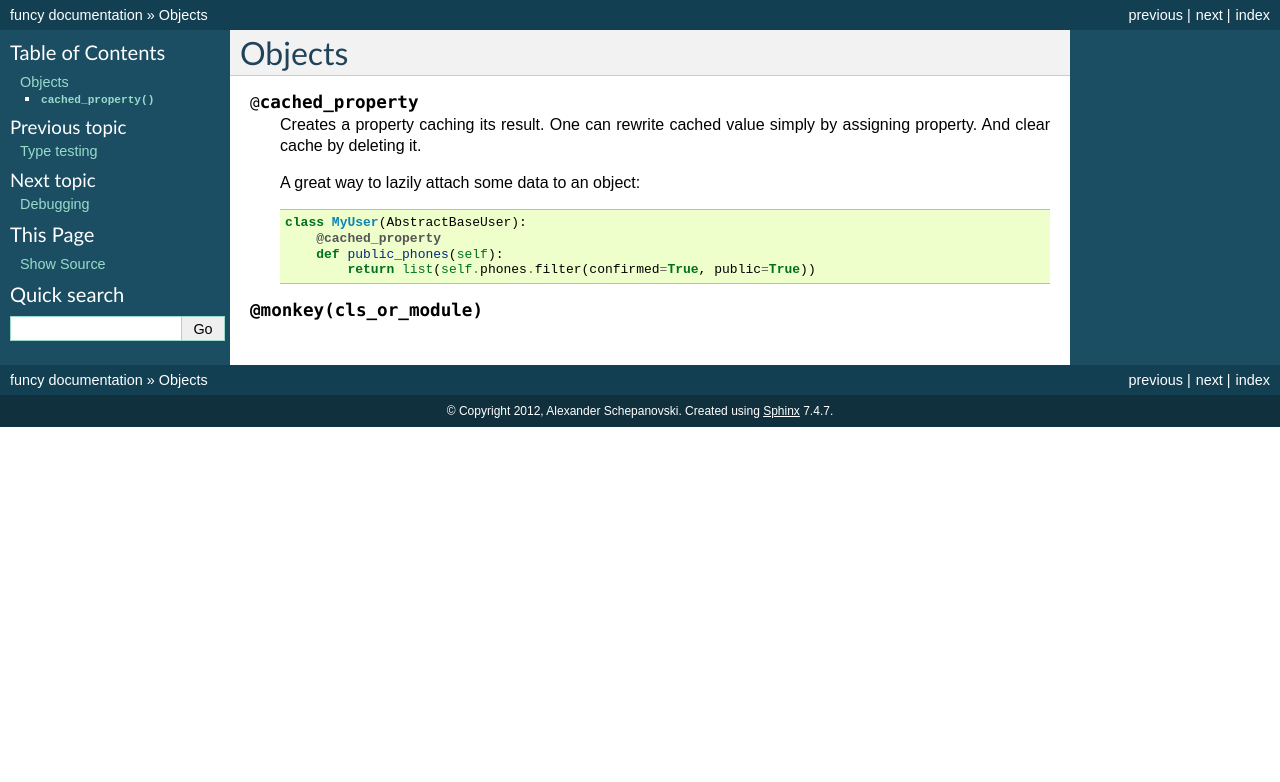
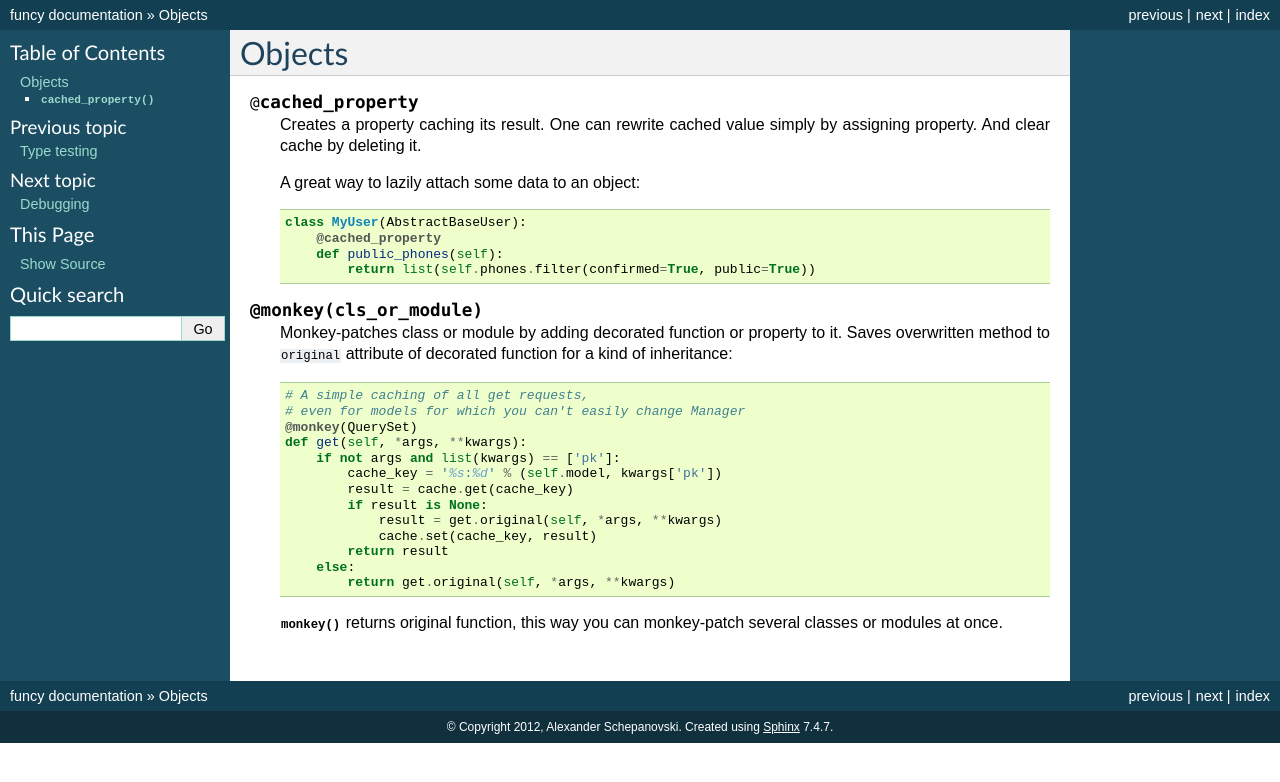
Before and after one commit to Jamaal224/funcy, a Sphinx documentation site: the page built from docs/objects.rst, in a window 1280 px wide. Shown: the top 782 px of the page. Built offline with Sphinx 7.4.7, drawn with Linux system fonts in a browser that asks for light colours.

Commit message:
Added docs for @monkey

```diff
--- a/docs/objects.rst
+++ b/docs/objects.rst
@@ -14,3 +14,21 @@ Objects
 
 
 .. decorator:: @monkey(cls_or_module)
+
+    Monkey-patches class or module by adding decorated function or property to it. Saves overwritten method to ``original`` attribute of decorated function for a kind of inheritance::
+
+        # A simple caching of all get requests,
+        # even for models for which you can't easily change Manager
+        @monkey(QuerySet)
+        def get(self, *args, **kwargs):
+            if not args and list(kwargs) == ['pk']:
+                cache_key = '%s:%d' % (self.model, kwargs['pk'])
+                result = cache.get(cache_key)
+                if result is None:
+                    result = get.original(self, *args, **kwargs)
+                    cache.set(cache_key, result)
+                return result
+            else:
+                return get.original(self, *args, **kwargs)
+
+    :func:`monkey` returns original function, this way you can monkey-patch several classes or modules at once.
```
